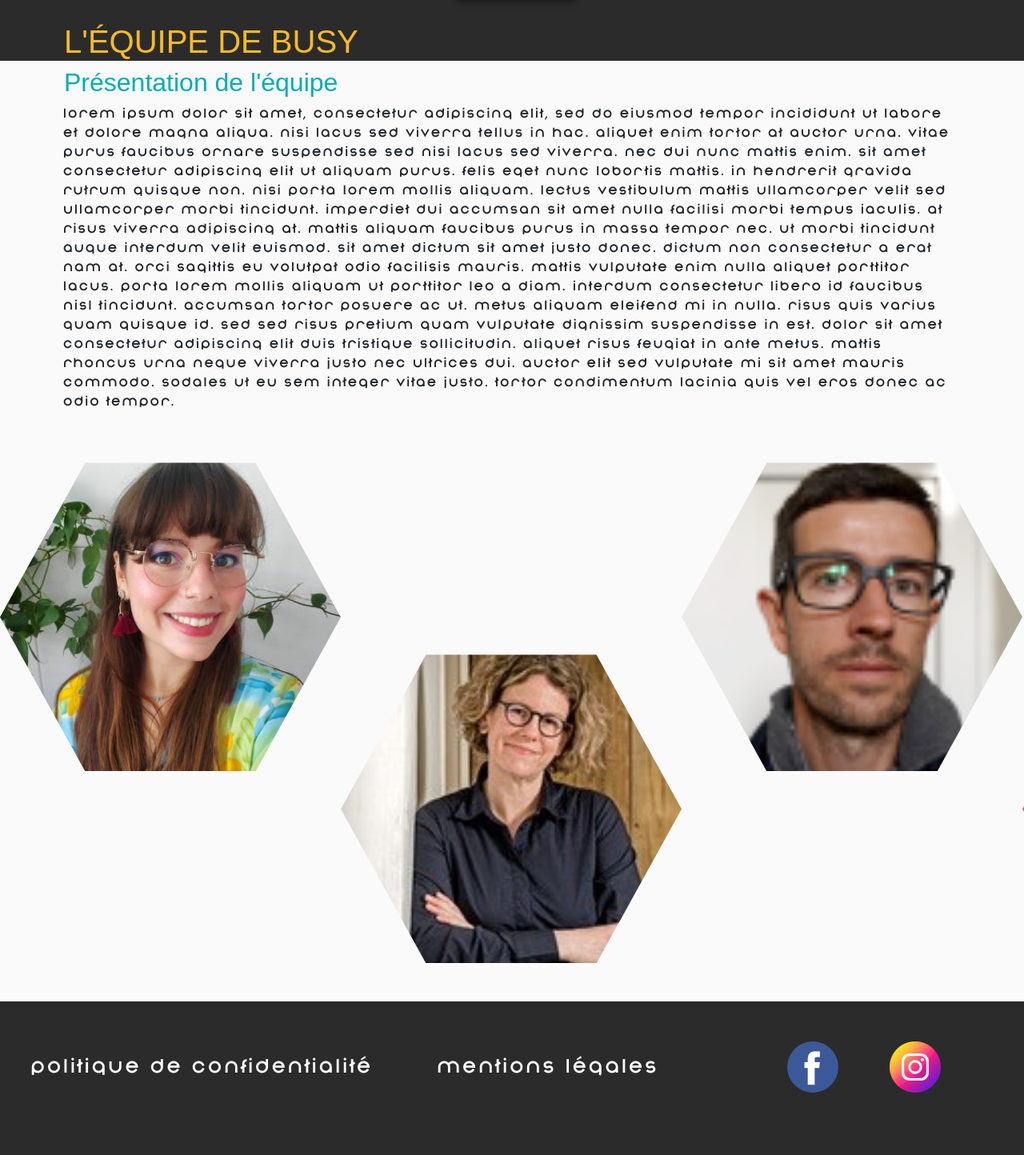
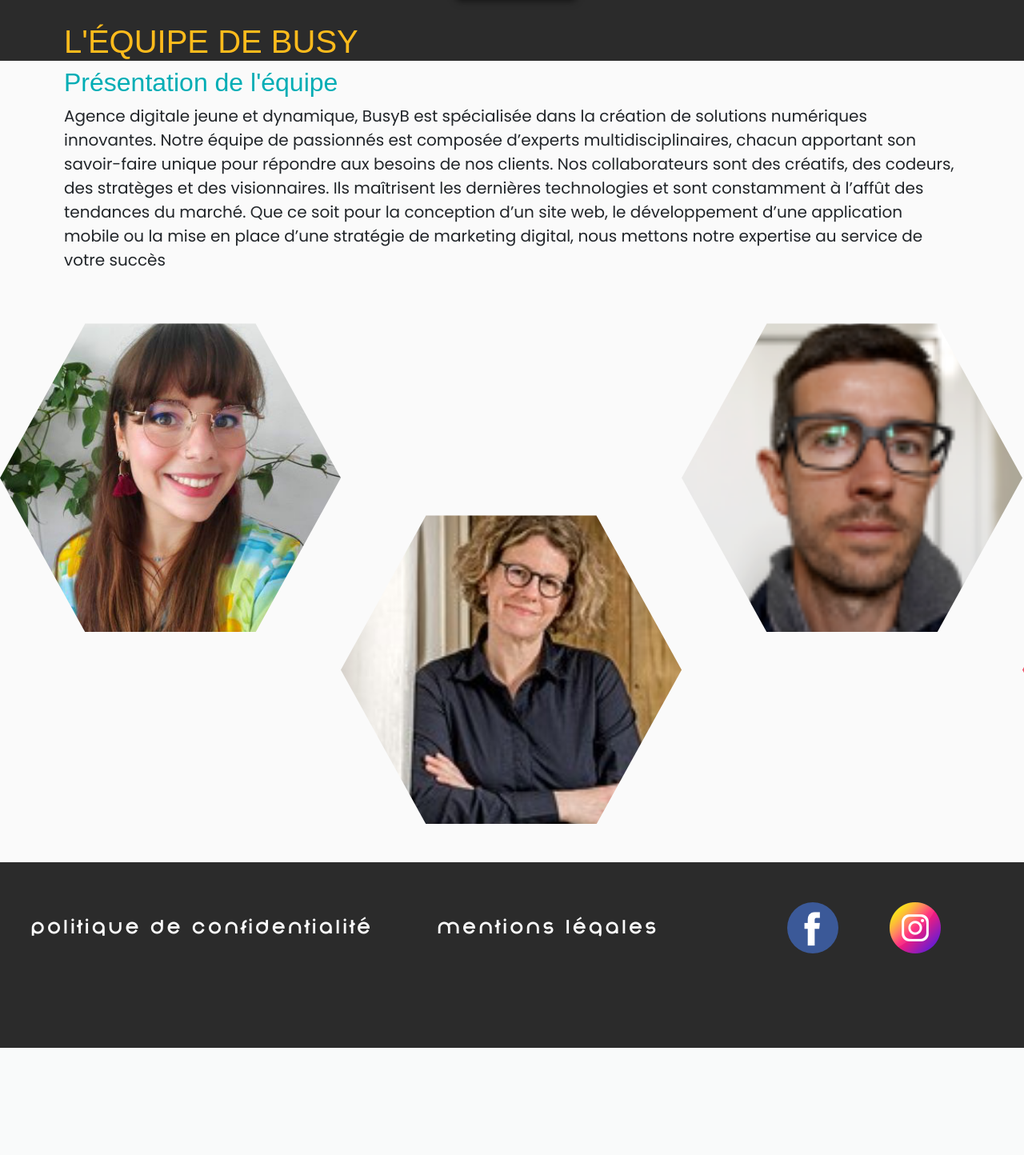
Before and after one commit to EstelleDab/busyb, a PHP site: page /pages/busybees.php in a window 1280 px wide; the page is wider, and only the part inside the window is pictured. Shown: the part 292-1736 px from the top of that part at 80% size. After the commit the page ends 1602 px from the top of that part, so only its background shows below. Run offline with PHP 8.4, Linux system fonts and the light colour scheme; some libraries are stand-ins or nearby versions; some web fonts are replaced.

Commit message:
modification des textes

```diff
--- a/assets/css/busybees.css
+++ b/assets/css/busybees.css
@@ -6,11 +6,17 @@
     margin-bottom: 15rem!important;
 }
 
+p {
+    font-family: var(--secondary-font);
+    font-size: 1.25rem;
+}
+
 .hexaline {
     width: 100%;
     height: 100%;
     position: relative;
 }
+
 .carte {
     position: relative;
     width:426px;
@@ -51,9 +57,12 @@
 }
 
 .carte__content {
-   text-align:justify;
+   text-align:center;
     width:70%;
     height:100%;
+}
+.carte__content p {
+    font-size:1rem;
 }
 
 .carte__header {
--- a/pages/busybees.php
+++ b/pages/busybees.php
@@ -14,12 +14,7 @@
         <h2 class='text-secondary px-5'>Présentation de l'équipe</h2>
         <div class='d-flex flex-column justify-content-start'>
             <div class='px-5'>
-                <p >Lorem ipsum dolor sit amet, consectetur adipiscing elit, sed do eiusmod tempor incididunt ut labore et dolore magna aliqua.
-                    Nisi lacus sed viverra tellus in hac. Aliquet enim tortor at auctor urna. Vitae purus faucibus ornare suspendisse sed nisi lacus sed viverra.
-                    Nec dui nunc mattis enim. Sit amet consectetur adipiscing elit ut aliquam purus. Felis eget nunc lobortis mattis.
-                    In hendrerit gravida rutrum quisque non. Nisi porta lorem mollis aliquam. Lectus vestibulum mattis ullamcorper velit sed ullamcorper morbi tincidunt.
-                    Imperdiet dui accumsan sit amet nulla facilisi morbi tempus iaculis. At risus viverra adipiscing at. Mattis aliquam faucibus purus in massa tempor nec. Ut morbi tincidunt augue interdum velit euismod. Sit amet dictum sit amet justo donec. Dictum non consectetur a erat nam at.
-                    Orci sagittis eu volutpat odio facilisis mauris. Mattis vulputate enim nulla aliquet porttitor lacus. Porta lorem mollis aliquam ut porttitor leo a diam. Interdum consectetur libero id faucibus nisl tincidunt. Accumsan tortor posuere ac ut. Metus aliquam eleifend mi in nulla. Risus quis varius quam quisque id. Sed sed risus pretium quam vulputate dignissim suspendisse in est. Dolor sit amet consectetur adipiscing elit duis tristique sollicitudin. Aliquet risus feugiat in ante metus. Mattis rhoncus urna neque viverra justo nec ultrices dui. Auctor elit sed vulputate mi sit amet mauris commodo. Sodales ut eu sem integer vitae justo. Tortor condimentum lacinia quis vel eros donec ac odio tempor. </p>
+                <p >Agence digitale jeune et dynamique, BusyB est spécialisée dans la création de solutions numériques innovantes. Notre équipe de passionnés est composée d’experts multidisciplinaires, chacun apportant son savoir-faire unique pour répondre aux besoins de nos clients. Nos collaborateurs sont des créatifs, des codeurs, des stratèges et des visionnaires. Ils maîtrisent les dernières technologies et sont constamment à l’affût des tendances du marché. Que ce soit pour la conception d’un site web, le développement d’une application mobile ou la mise en place d’une stratégie de marketing digital, nous mettons notre expertise au service de votre succès </p>
             </div>
            <div class='h-50 mb-4 mt-4 hexaline d-flex flex-row  '>
                 <div class='d-flex flex-column w-10'>
@@ -34,10 +29,7 @@
                                             <h3>Amandine<h3>
                                         </div>
                                         <div class='carte__body'>
-                                                <p>Lorem ipsum dolor sit amet, consectetur adipiscing elit, sed do eiusmod tempor incididunt ut
-                                                    labore et dolore magna aliqua. Nisi lacus sed viverra tellus in hac.
-                                                    Nec dui nunc mattis enim. Sit amet consectetur adipiscing elit ut aliquam purus.
-                                                    Felis eget nunc lobortis mattis.
+                                                <p class="px-4">Passionnée par le web et la tech, spécialisée dans le développement front-end. Son expertise en webdesign et en graphisme lui permettent de créer des interfaces utilisateur à la fois esthétiques et fonctionnelles.
                                                 </p>
                                         </div>
                                     </div>
@@ -58,10 +50,7 @@
                                         <h3>Stella<h3>
                                      </div>
                                     <div class='carte__body'>
-                                        <p>Lorem ipsum dolor sit amet, consectetur adipiscing elit, sed do eiusmod tempor incididunt ut
-                                            labore et dolore magna aliqua. Nisi lacus sed viverra tellus in hac.
-                                            Nec dui nunc mattis enim. Sit amet consectetur adipiscing elit ut aliquam purus.
-                                            Felis eget nunc lobortis mattis.
+                                        <p>La plus jeune de la team est développeuse full-stack avec une forte appétence pour le front-end. En quete permanente d'optimisation, elle saura mener à bien votre projet avec efficacité et efficience!
                                         </p>
                                     </div>
                                 </div>
@@ -82,10 +71,7 @@
                                         <h3>Françis<h3>
                                     </div>
                                     <div class='carte__body'>
-                                        <p>Lorem ipsum dolor sit amet, consectetur adipiscing elit, sed do eiusmod tempor incididunt ut
-                                            labore et dolore magna aliqua. Nisi lacus sed viverra tellus in hac.
-                                            Nec dui nunc mattis enim. Sit amet consectetur adipiscing elit ut aliquam purus.
-                                            Felis eget nunc lobortis mattis.
+                                        <p>Francis est un passionné de dév, spécialisé dans le back-end. Accro aux défis il ne recule devant aucun problème complexe. Que ce soit pour la mise en place d’architectures robustes, la gestion des bases de données ou l’optimisation des requêtes, Francis excelle dans son domaine.
                                         </p>
                                     </div>
                                 </div>
```
Also changed, not shown: inc.functions.php (+4 -5 lines).
